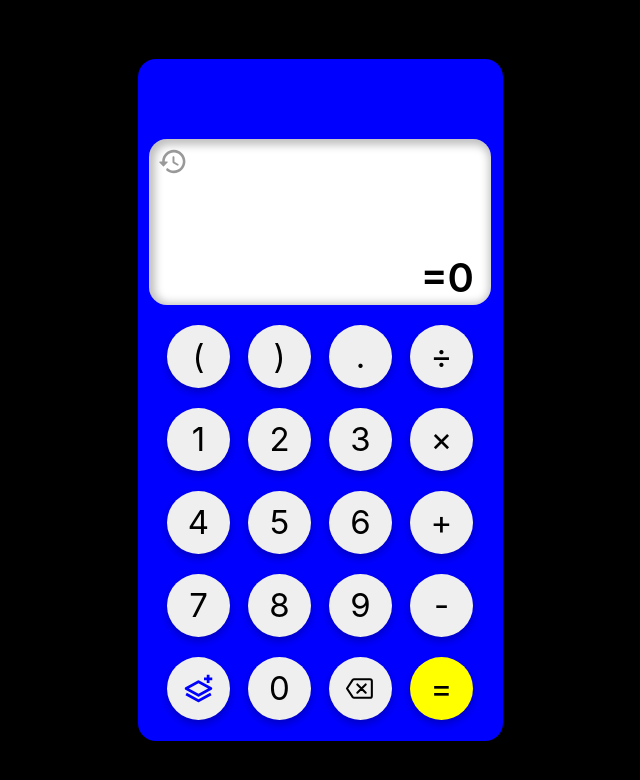
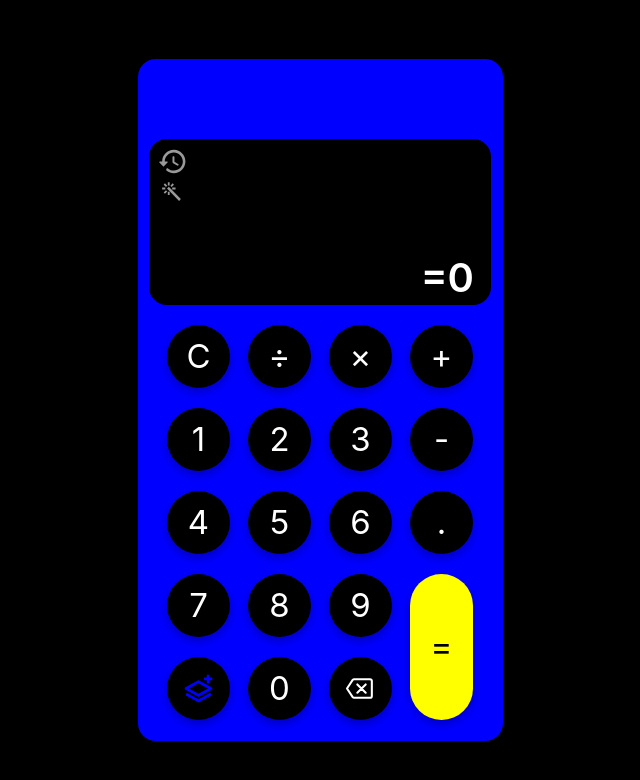
Before and after one commit to arslanastral/calculator, a React (Create React App) app: page / in a window 1280 px wide. Shown: the top 780 px of the page, without its empty margins (320-960 px from the left). Built offline with nearby package versions, Linux system fonts and the light colour scheme.

Commit message:
added calculator themes

```diff
--- a/src/components/Answer.js
+++ b/src/components/Answer.js
@@ -1,7 +1,42 @@
 import styled from "styled-components";
 import React, { useEffect } from "react";
 import { CalculatorContext } from "./CalculatorBoard";
-import { evaluate } from "mathjs";
+import { create, all } from "mathjs";
+
+const config = {
+  epsilon: 1e-12,
+  matrix: "Matrix",
+  number: "BigNumber",
+  precision: 64,
+  predictable: false,
+  randomSeed: null,
+};
+const math = create(all, config);
+const limitedEvaluate = math.evaluate;
+
+math.import(
+  {
+    import: function () {
+      throw new Error("Function import is disabled");
+    },
+    createUnit: function () {
+      throw new Error("Function createUnit is disabled");
+    },
+    evaluate: function () {
+      throw new Error("Function evaluate is disabled");
+    },
+    parse: function () {
+      throw new Error("Function parse is disabled");
+    },
+    simplify: function () {
+      throw new Error("Function simplify is disabled");
+    },
+    derivative: function () {
+      throw new Error("Function derivative is disabled");
+    },
+  },
+  { override: true }
+);
 
 const AnswerContainer = styled.div`
   margin: 0 15px 0 0;
@@ -15,12 +50,25 @@ const AnswerContainer = styled.div`
 
 const AnswerExpression = styled.input`
   font-family: "Inter", sans-serif;
-  color: ${(props) =>
-    props.expression.length === 0 || props.equalPressed ? "black" : "#6c4f4f"};
-  font-size: ${(props) =>
-    props.expression.length === 0 || props.equalPressed ? "40px" : "32px"};
-  font-weight: ${(props) =>
-    props.expression.length === 0 || props.equalPressed ? "600" : "400"};
+  color: ${({ expression, currentScreenColor, equalPressed }) => {
+    if (
+      (currentScreenColor === "black" && expression.length === 0) ||
+      equalPressed
+    ) {
+      return "white";
+    } else if (
+      (currentScreenColor === "white" && expression.length === 0) ||
+      equalPressed
+    ) {
+      return "black";
+    } else {
+      return "#6c4f4f";
+    }
+  }};
+  font-size: ${({ expression, equalPressed }) =>
+    expression.length === 0 || equalPressed ? "40px" : "32px"};
+  font-weight: ${({ expression, equalPressed }) =>
+    expression.length === 0 || equalPressed ? "600" : "400"};
   border: 0;
   background: none;
   width: 100%;
@@ -43,7 +91,7 @@ const Answer = () => {
     setexpressionPressed,
     equalPressed,
     setequalPressed,
-    scope,
+    currentTheme,
   } = React.useContext(CalculatorContext);
 
   useEffect(() => {
@@ -51,7 +99,8 @@ const Answer = () => {
 
     if (newExpression) {
       try {
-        let currentAnswer = evaluate(newExpression, scope.current);
+        let currentAnswer = limitedEvaluate(newExpression);
+
         if (
           typeof currentAnswer !== "function" &&
           typeof currentAnswer !== "undefined"
@@ -59,12 +108,13 @@ const Answer = () => {
           setanswer(`${currentAnswer}`);
         }
       } catch (error) {
+        console.log(error.message);
         setanswer(`Error`);
       }
     } else {
       setanswer("0");
     }
-  }, [expression, setanswer, scope]);
+  }, [expression, setanswer]);
 
   const handleEqualPress = () => {
     if (expressionPressed === false) {
@@ -84,6 +134,7 @@ const Answer = () => {
         expression={expression}
         onMouseDown={handleEqualPress}
         equalPressed={equalPressed}
+        currentScreenColor={currentTheme.screen}
         readOnly
       />
     </AnswerContainer>
--- /dev/null
+++ b/src/components/Appearance.js
@@ -0,0 +1,138 @@
+import React from "react";
+import styled from "styled-components";
+import { CalculatorContext } from "./CalculatorBoard";
+
+const AppearanceContainer = styled.div`
+  display: ${(props) => (props.isAppearanceToggled ? "" : "none")};
+  /* flex-direction: column; */
+  background: white;
+  box-shadow: inset 2px 2px 8px 4px rgba(0, 0, 0, 0.03);
+  border-radius: 18px;
+  width: 100%;
+  height: 50%;
+  bottom: 4px;
+  position: absolute;
+  animation: ${(props) =>
+    props.isAppearanceToggled ? "fadeInUp" : "fadeOutDown"};
+  animation-duration: 0.3s;
+  overflow: auto;
+  scrollbar-color: #f0f0f0 white;
+`;
+
+const ColorsContainer = styled.div`
+  display: flex;
+`;
+
+const ThemeContextTitle = styled.span`
+  font-family: "Inter", sans-serif;
+  display: inline-block;
+  color: #4f4a4a;
+  font-size: 1.1rem;
+  margin: 20px 0 0 20px;
+`;
+
+let theme = {
+  body: {
+    pink: "#ff00a7",
+    blue: "blue",
+    yellow: "#FBFF4D",
+    red: "#DD4141",
+    black: "#000000",
+  },
+  screen: {
+    black: "black",
+    white: "white",
+  },
+  button: {
+    black: "black",
+    white: "white",
+  },
+};
+
+const Color = styled.button`
+  margin: 10px;
+  border: 0;
+  padding: 0;
+  width: 50px;
+  height: 50px;
+  border: 2px solid #939090;
+  border-radius: 50%;
+  background: ${({ circleColor }) => circleColor};
+  transition: all ease-out 0.08s;
+
+  &:active {
+    /* filter: drop-shadow(0px 4px 4px rgba(0, 0, 0, 0.1)); */
+    transform: scale(0.9);
+  }
+
+  &:before {
+    content: "✔";
+    color: ${({ circleColor }) =>
+      circleColor === "white" ? "black" : "white"};
+  }
+`;
+
+const Appearance = () => {
+  const {
+    isAppearanceToggled,
+    currentTheme,
+    setcurrentTheme,
+    // setisAppearanceToggled
+  } = React.useContext(CalculatorContext);
+
+  const handleThemeColorChange = (type, color) => {
+    if (type === "body") {
+      let newCurrentTheme = { ...currentTheme };
+      newCurrentTheme.body = color;
+      setcurrentTheme(newCurrentTheme);
+    } else if (type === "screen") {
+      let newCurrentTheme = { ...currentTheme };
+      newCurrentTheme.screen = color;
+      setcurrentTheme(newCurrentTheme);
+    } else if (type === "button") {
+      let newCurrentTheme = { ...currentTheme };
+      newCurrentTheme.button = color;
+      setcurrentTheme(newCurrentTheme);
+    }
+  };
+
+  return (
+    <AppearanceContainer isAppearanceToggled={isAppearanceToggled}>
+      <ThemeContextTitle>Body</ThemeContextTitle>
+      <ColorsContainer>
+        {Object.entries(theme.body).map((color, i) => (
+          <Color
+            colorType={"body"}
+            key={i}
+            circleColor={color[1]}
+            onMouseDown={() => handleThemeColorChange("body", color[1])}
+          />
+        ))}
+      </ColorsContainer>
+      <ThemeContextTitle>Screen</ThemeContextTitle>
+      <ColorsContainer>
+        {Object.entries(theme.screen).map((color, i) => (
+          <Color
+            colorType={"screen"}
+            key={i}
+            circleColor={color[1]}
+            onMouseDown={() => handleThemeColorChange("screen", color[1])}
+          />
+        ))}
+      </ColorsContainer>
+      <ThemeContextTitle>Button</ThemeContextTitle>
+      <ColorsContainer>
+        {Object.entries(theme.button).map((color, i) => (
+          <Color
+            colorType={"button"}
+            key={i}
+            circleColor={color[1]}
+            onMouseDown={() => handleThemeColorChange("button", color[1])}
+          />
+        ))}
+      </ColorsContainer>
+    </AppearanceContainer>
+  );
+};
+
+export default Appearance;
--- a/src/components/Button.js
+++ b/src/components/Button.js
@@ -7,13 +7,21 @@ import { CalculatorContext } from "./CalculatorBoard";
 const CalculatorButton = styled.button`
   @import url("https://fonts.googleapis.com/css2?family=Inter:wght@200;400;600&display=swap");
   font-family: "Inter", sans-serif;
-  font-size: ${(props) => (props.isExpanded ? "23px" : "33px")};
+  font-size: ${({ isExpanded }) => (isExpanded ? "23px" : "33px")};
   user-select: none;
-  grid-area: ${(props) => props.gridarea};
+  grid-area: ${({ gridarea }) => gridarea};
   border: 0;
   padding: 0;
-  border-radius: 40px;
-  width: ${(props) => (props.isExpanded ? "47px" : "63px")};
+  color: ${({ gridarea, currentButtonColor }) => {
+    if (currentButtonColor === "black" && gridarea !== "equal") {
+      return "white";
+    } else {
+      return "black";
+    }
+  }};
+  border-radius: ${({ gridarea }) => (gridarea === "equal" ? "40px" : "50%")};
+  cursor: pointer;
+  width: ${({ isExpanded }) => (isExpanded ? "47px" : "63px")};
   height: ${({ isExpanded, gridarea }) => {
     if (gridarea === "equal") {
       return "100%";
@@ -23,12 +31,18 @@ const CalculatorButton = styled.button`
       return "63px";
     }
   }};
-  background-color: ${(props) => (props.gridarea === "equal" ? "yellow" : "")};
+  background-color: ${({ gridarea, currentButtonColor }) =>
+    gridarea === "equal" ? "yellow" : currentButtonColor};
   filter: drop-shadow(0px 4px 4px rgba(0, 0, 0, 0.25));
   transition: all ease-out 0.08s;
 
   &:active {
     transform: scale(0.9);
+  }
+
+  &:hover {
+    background: ${({ gridarea }) => (gridarea === "allclear" ? "red" : "")};
+    color: ${({ gridarea }) => (gridarea === "allclear" ? "white" : "")};
   }
 `;
 
@@ -48,12 +62,18 @@ const Button = ({ name, gridarea }) => {
     inputRef,
     isInverseToggled,
     setisInverseToggled,
+    currentTheme,
   } = React.useContext(CalculatorContext);
 
   let icon;
 
   if (name === "CE") {
-    icon = <IoBackspaceOutline style={{ marginTop: "7px" }} color={"black"} />;
+    icon = (
+      <IoBackspaceOutline
+        style={{ marginTop: "7px" }}
+        color={currentTheme.button === "black" ? "white" : "black"}
+      />
+    );
   } else if (name === "ex") {
     icon = <BiLayerPlus style={{ marginTop: "7px" }} color={"blue"} />;
   } else if (name === "!") {
@@ -63,7 +83,7 @@ const Button = ({ name, gridarea }) => {
   } else if (gridarea === "log") {
     icon = (
       <span style={{ fontSize: "0.72em" }}>
-        {isInverseToggled ? "㏒₁₀" : "㏒"}
+        {isInverseToggled ? "log₁₀" : "log"}
       </span>
     );
   } else if (name === "pi") {
@@ -188,6 +208,7 @@ const Button = ({ name, gridarea }) => {
     <CalculatorButton
       isExpanded={isExpanded}
       onMouseDown={handleMouseDown}
+      currentButtonColor={currentTheme.button}
       onMouseUp={() => inputRef.current.focus()}
       gridarea={gridarea}
       aria-label={`${gridarea} button`}
--- a/src/components/CalculatorBoard.js
+++ b/src/components/CalculatorBoard.js
@@ -2,10 +2,11 @@ import styled from "styled-components";
 import React, { useState, useRef } from "react";
 import Screen from "./Screen";
 import History from "./History";
+import Appearance from "./Appearance";
 import NumberPad from "./NumberPad";
 
 const CalculatorContainer = styled.div`
-  background: blue;
+  background: ${({ currentBodyColor }) => currentBodyColor};
   border-radius: 18px;
   height: 682px;
   width: 365px;
@@ -23,11 +24,14 @@ const CalculatorBoard = () => {
 
 // eslint-disable-next-line react/display-name
 const CalculatorWrapper = React.memo(() => {
+  const { currentTheme } = React.useContext(CalculatorContext);
+  console.log(currentTheme);
   return (
-    <CalculatorContainer>
+    <CalculatorContainer currentBodyColor={currentTheme.body}>
       <Screen />
       <NumberPad />
       <History />
+      <Appearance />
     </CalculatorContainer>
   );
 });
@@ -43,10 +47,14 @@ function CalculatorProvider({ children }) {
     false,
     "isExpanded?"
   );
+  const [currentTheme, setcurrentTheme] = useLocalStorageState(
+    { body: "blue", screen: "black", button: "black" },
+    "Calculator Theme"
+  );
   const [isHistoryToggled, setisHistoryToggled] = useState(false);
   const [isInverseToggled, setisInverseToggled] = useState(false);
   const [history, sethistory] = useLocalStorageState([], "Calculator History");
-  const scope = useRef({});
+  const [isAppearanceToggled, setisAppearanceToggled] = useState(false);
   const inputRef = useRef();
 
   return (
@@ -58,11 +66,14 @@ function CalculatorProvider({ children }) {
         setanswer,
         equalPressed,
         setequalPressed,
-        scope,
         expressionPressed,
         setexpressionPressed,
         isHistoryToggled,
         setisHistoryToggled,
+        currentTheme,
+        setcurrentTheme,
+        isAppearanceToggled,
+        setisAppearanceToggled,
         isInverseToggled,
         setisInverseToggled,
         isExpanded,
--- a/src/components/Expression.js
+++ b/src/components/Expression.js
@@ -13,7 +13,15 @@ const ExpressionContainer = styled.div`
 
 const StyledInput = styled.input`
   font-family: "Inter", sans-serif;
-  color: ${(props) => (props.expressionPressed ? "black" : "#6c4f4f")};
+  color: ${({ expressionPressed, currentScreenColor }) => {
+    if (currentScreenColor === "black" && expressionPressed) {
+      return "white";
+    } else if (currentScreenColor === "white" && expressionPressed) {
+      return "black";
+    } else {
+      return "#6c4f4f";
+    }
+  }};
   font-size: ${(props) => (props.expressionPressed ? "40px" : "32px")};
   font-weight: ${(props) => (props.expressionPressed ? "600" : "400")};
   background: none;
@@ -37,6 +45,7 @@ const Expression = () => {
     equalPressed,
     setequalPressed,
     inputRef,
+    currentTheme,
   } = React.useContext(CalculatorContext);
 
   const handleExpression = (e) => {
@@ -74,6 +83,7 @@ const Expression = () => {
         expressionPressed={expressionPressed}
         value={expression}
         onChange={handleExpression}
+        currentScreenColor={currentTheme.screen}
         // eslint-disable-next-line jsx-a11y/no-autofocus
         autoFocus
       />
--- a/src/components/History.js
+++ b/src/components/History.js
@@ -84,7 +84,7 @@ const History = () => {
       {history.length === 0 ? (
         <HistoryEmptyIndicator>
           Nothing here yet. Make some calculations & your results will appear
-          here when you hit equal which you can reuse later.
+          here when you hit equal.
         </HistoryEmptyIndicator>
       ) : (
         history.map((calc, i) => (
--- a/src/components/RecentCalculations.js
+++ b/src/components/RecentCalculations.js
@@ -60,7 +60,7 @@ const RecentCalculations = () => {
           key={calc.expression}
           value={` ${calc.expression} = ${calc.answer}`}
           size={calc.expression.length + calc.answer.length + 3}
-          onMouseDown={() => handleRecentCalClick(calc.expression)}
+          onDoubleClick={() => handleRecentCalClick(calc.expression)}
           readOnly
         />
       ))}
--- a/src/components/Screen.js
+++ b/src/components/Screen.js
@@ -1,13 +1,14 @@
 /* eslint-disable no-unused-vars */
 import styled from "styled-components";
 import React, { useState } from "react";
-import HistoryButton from "./HistoryButton";
+import ScreenButton from "./ScreenButton";
 import RecentCalculations from "./RecentCalculations";
 import Expression from "./Expression";
 import Answer from "./Answer";
+import { CalculatorContext } from "./CalculatorBoard";
 
 const ScreenContainer = styled.div`
-  background-color: white;
+  background-color: ${({ currentScreenColor }) => currentScreenColor};
   border-radius: 18px;
   margin: 80px auto 0px auto;
   width: 342px;
@@ -31,10 +32,11 @@ const CalculationsWrapper = styled.div`
 `;
 
 const Screen = () => {
+  const { currentTheme } = React.useContext(CalculatorContext);
   return (
-    <ScreenContainer>
+    <ScreenContainer currentScreenColor={currentTheme.screen}>
       <HistoryWrapper>
-        <HistoryButton />
+        <ScreenButton />
         <RecentCalculations />
       </HistoryWrapper>
       <CalculationsWrapper>
--- a/src/components/HistoryButton.js
+++ b/src/components/ScreenButton.js
@@ -1,11 +1,12 @@
 import React from "react";
 import styled from "styled-components";
 import { CalculatorContext } from "./CalculatorBoard";
+import { IoMdColorWand } from "react-icons/io";
 
 const HistoryToggleButton = styled.button`
   border: 0;
   padding: 0;
-  margin: 10px;
+  margin: 10px 0 0 10px;
   background: none;
   transition: all ease-out 0.07s;
   cursor: pointer;
@@ -15,19 +16,49 @@ const HistoryToggleButton = styled.button`
   }
 `;
 
-const HistoryToggleContainer = styled.div``;
+const AppearanceToggleButton = styled.button`
+  border: 0;
+  padding: 0;
+  margin: 0 0 0 10px;
+  background: none;
+  transition: all ease-out 0.07s;
+  cursor: pointer;
 
-const HistoryButton = () => {
-  const { isHistoryToggled, setisHistoryToggled } = React.useContext(
-    CalculatorContext
-  );
+  &:active {
+    transform: scale(0.9);
+  }
+`;
+
+const ScreenButtonsContainer = styled.div``;
+
+const ScreenButton = () => {
+  const {
+    isHistoryToggled,
+    setisHistoryToggled,
+    isAppearanceToggled,
+    setisAppearanceToggled,
+  } = React.useContext(CalculatorContext);
 
   const handleHistoryToggle = () => {
-    isHistoryToggled ? setisHistoryToggled(false) : setisHistoryToggled(true);
+    if (isHistoryToggled) {
+      setisHistoryToggled(false);
+    } else if (!isHistoryToggled) {
+      setisHistoryToggled(true);
+      setisAppearanceToggled(false);
+    }
+  };
+
+  const handleAppearanceToggle = () => {
+    if (isAppearanceToggled) {
+      setisAppearanceToggled(false);
+    } else if (!isAppearanceToggled) {
+      setisAppearanceToggled(true);
+      setisHistoryToggled(false);
+    }
   };
 
   return (
-    <HistoryToggleContainer>
+    <ScreenButtonsContainer>
       <HistoryToggleButton
         aria-label="toggle history"
         onMouseDown={handleHistoryToggle}
@@ -46,8 +77,18 @@ const HistoryButton = () => {
           />
         </svg>
       </HistoryToggleButton>
-    </HistoryToggleContainer>
+
+      <AppearanceToggleButton onMouseDown={handleAppearanceToggle}>
+        <IoMdColorWand
+          style={{
+            width: "25px",
+            height: "27px",
+            color: `${isAppearanceToggled ? "blue" : "#999999"}`,
+          }}
+        />
+      </AppearanceToggleButton>
+    </ScreenButtonsContainer>
   );
 };
 
-export default HistoryButton;
+export default ScreenButton;
```
Also changed, not shown: src/components/NumberPad.js (+8 -7 lines).
